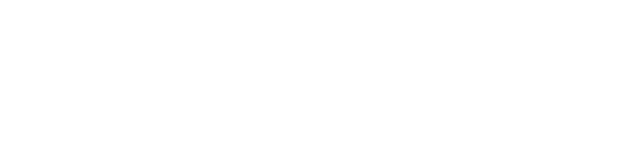
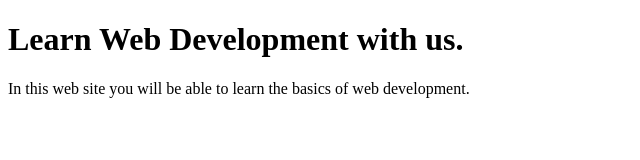
Before and after one commit to Geemal2004/Web-App, a plain HTML site: page Muthugala, GMS/e.html in a window 1280 px wide. Shown: the whole page, without its empty margins (0-640 px from the left). Drawn offline with Linux system fonts and the light colour scheme.

Commit message:
Update e.html

```diff
--- a/Muthugala, GMS/e.html
+++ b/Muthugala, GMS/e.html
@@ -6,6 +6,8 @@
     <title>Document</title>
 </head>
 <body>
+    <h1>Learn Web Development with us.</h1>
+    <p>In this web site you will be able to learn the basics of web development.</p>
 
 </body>
 </html>
```
